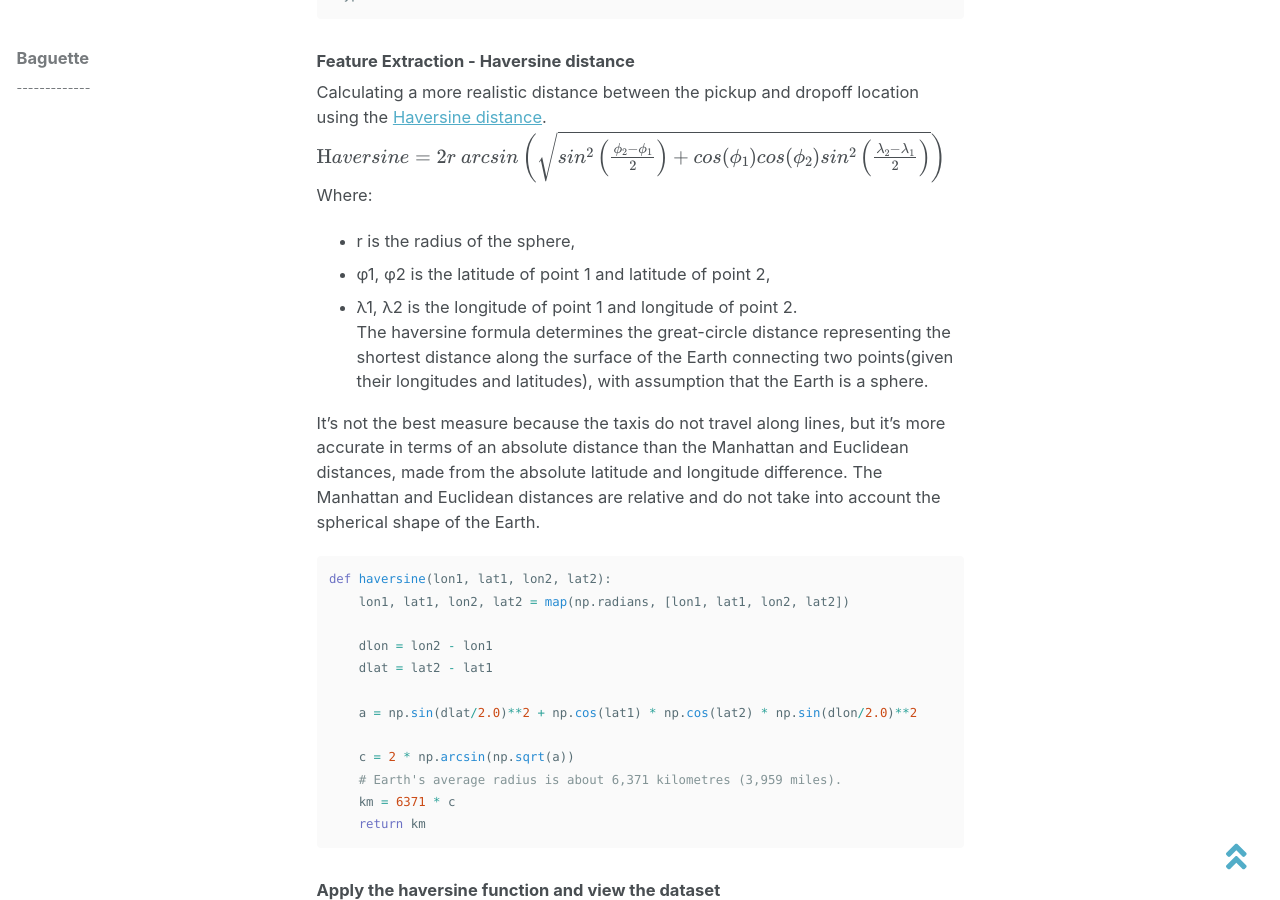
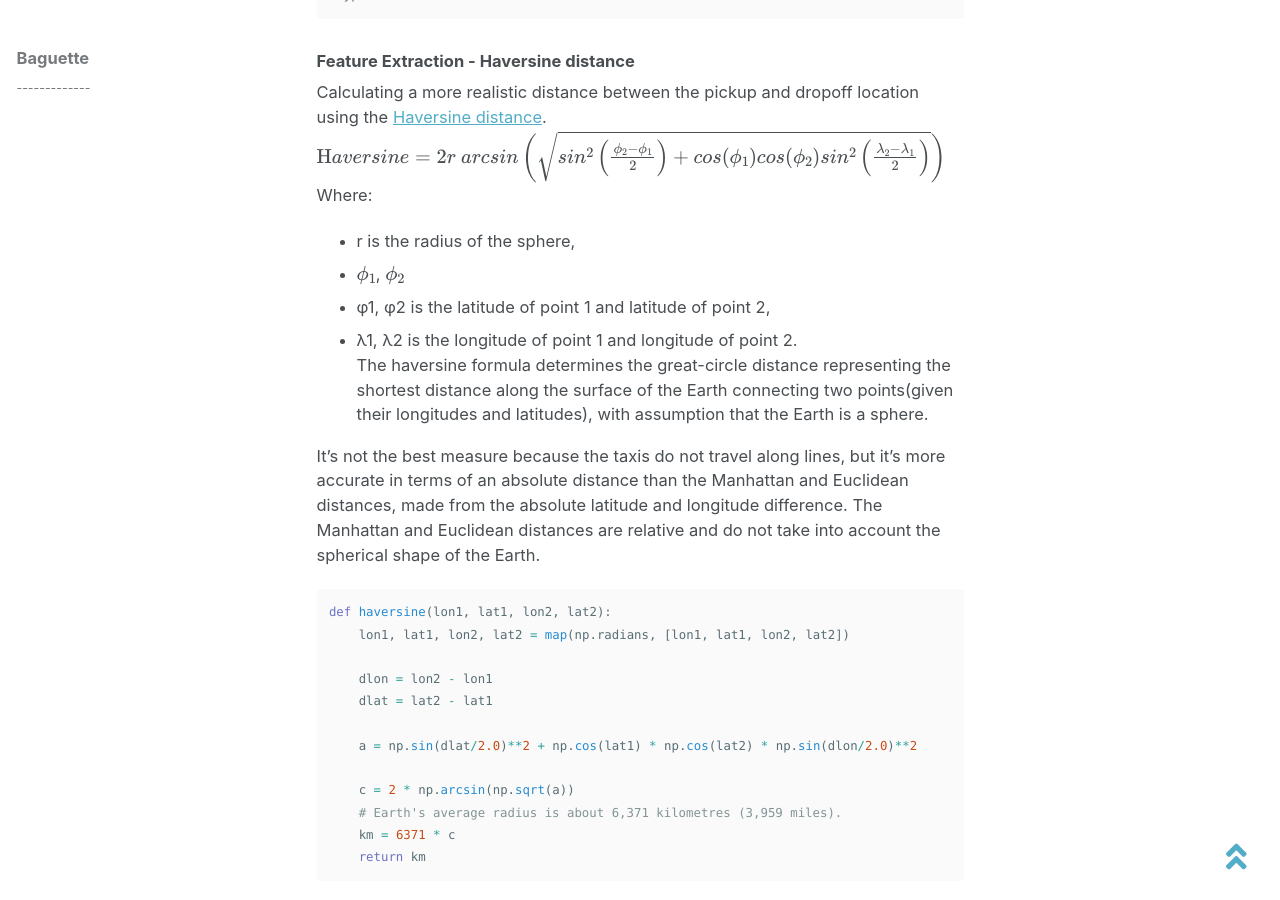
Before and after one commit to baguettexci/baguettexci.gituhb.io, a Jekyll site: the page built from _posts/2018-10-28-NYC-Taxi.md, in a window 1280 px wide and 900 px high, scrolled down 2431 px. Built offline with Jekyll 4.4.1, drawn with Linux system fonts in a browser that asks for light colours; nearby versions of some CDN libraries; formulas are drawn with MathJax 3.

Commit message:
Update 2018-10-28-NYC-Taxi.md

```diff
--- a/_posts/2018-10-28-NYC-Taxi.md
+++ b/_posts/2018-10-28-NYC-Taxi.md
@@ -152,6 +152,7 @@ $${\text Haversine}= {\text 2r\ arcsin}\left(\sqrt {sin^2\left(\frac{\phi_2 - \p
 <br/>
 Where:
 * r is the radius of the sphere,
+* $$\phi_1$$, $$\phi_2$$
 * φ1, φ2 is the latitude of point 1 and latitude of point 2,
 * λ1, λ2 is the longitude of point 1 and longitude of point 2.
 <br/>
```
